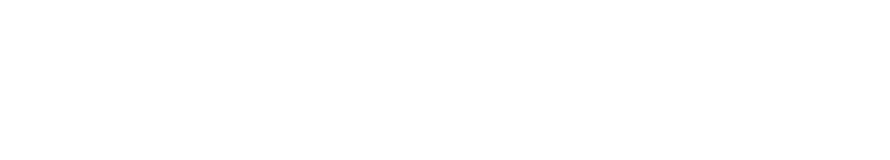
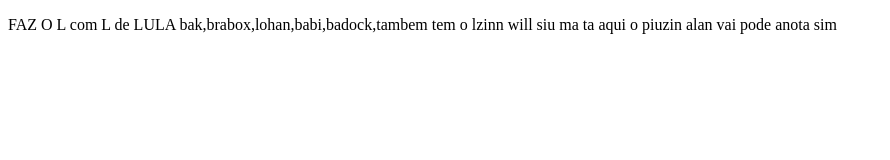
Before and after one commit to LOUD-CAIOX/Loja-do-Lucinho, a plain HTML site: page <!DOCTYPE html>.html in a window 1280 px wide. Shown: the whole page, without its empty margins (0-890 px from the left). Drawn offline with Linux system fonts and the light colour scheme.

Commit message:
Update <!DOCTYPE html>.html

```diff
--- a/<!DOCTYPE html>.html
+++ b/<!DOCTYPE html>.html
@@ -7,6 +7,8 @@
     <meta name="description" content="bar">
 </head>
 <body>
+     <p>FAZ O L com L de LULA bak,brabox,lohan,babi,badock,tambem tem o lzinn will
+     siu ma ta aqui o piuzin alan vai pode anota sim</p>
 
 </body>
 </html>
```
